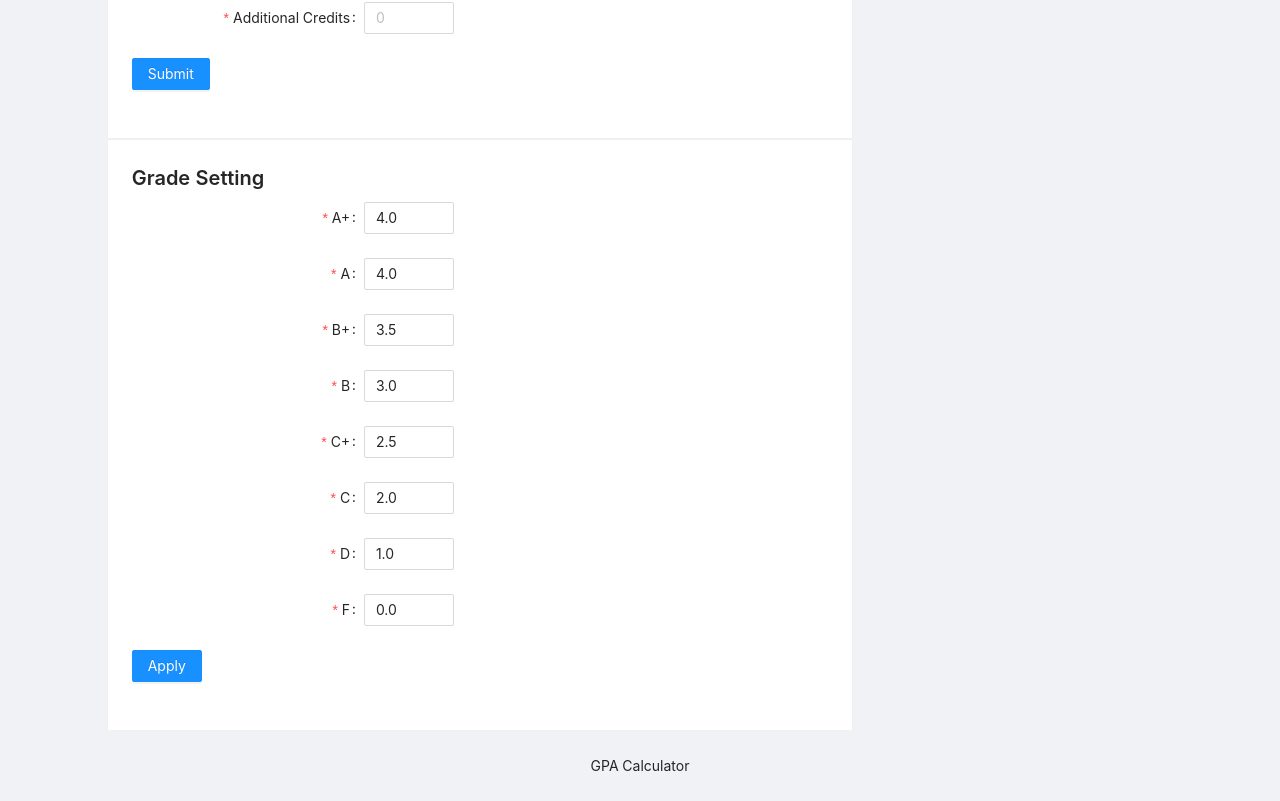
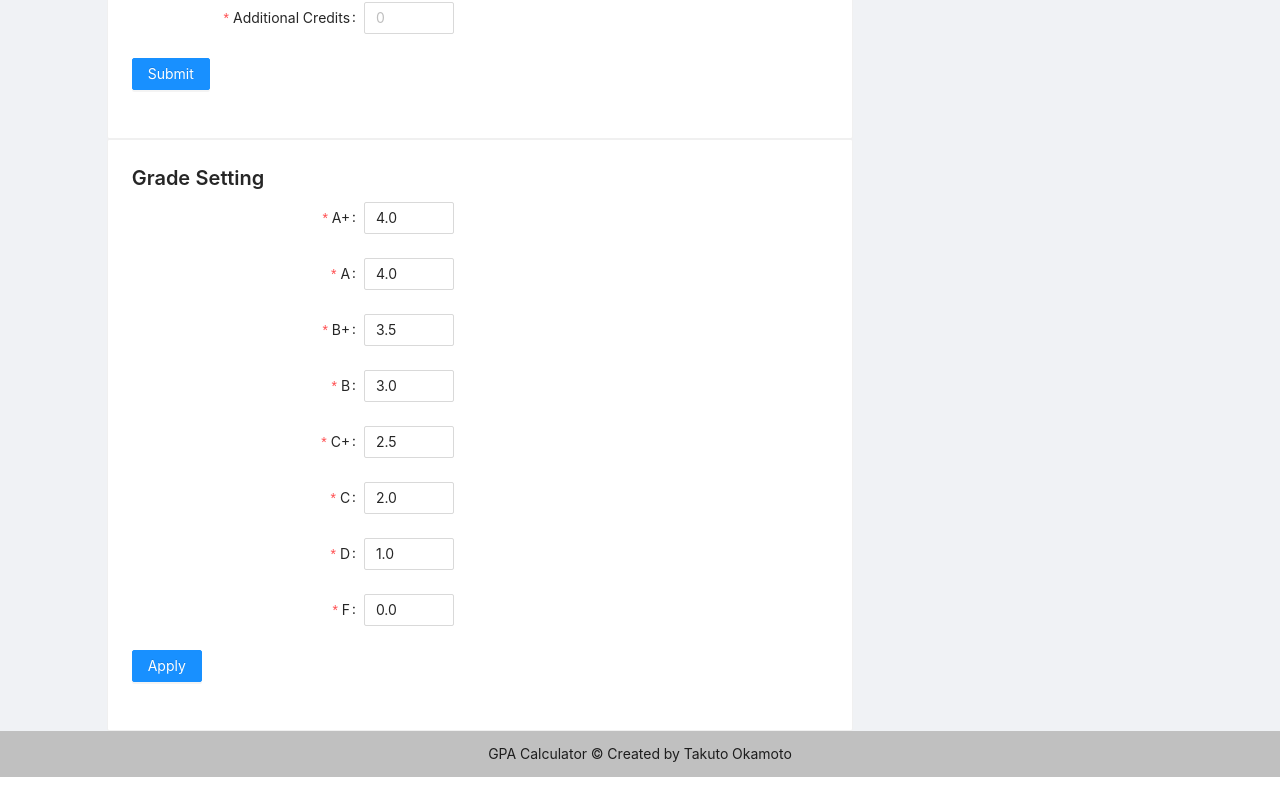
Before and after one commit to Okamon0427/gpa-calculator, a React (Create React App) app: page / in a window 1280 px wide. Shown: the part 687-1488 px from the top of the page. After the commit the page ends 1464 px from the top, so only its background shows below. Built offline with nearby package versions, Linux system fonts and the light colour scheme.

Commit message:
Fixed small bag

```diff
--- a/public/index.html
+++ b/public/index.html
@@ -9,7 +9,7 @@
       name="description"
       content="Web site created using create-react-app"
     />
-    <!-- <link rel="apple-touch-icon" href="%PUBLIC_URL%/logo192.png" /> -->
+    <link rel="apple-touch-icon" href="%PUBLIC_URL%/logo192.png" />
     <!--
       manifest.json provides metadata used when your web app is installed on a
       user's mobile device or desktop. See https://developers.google.com/web/fundamentals/web-app-manifest/
--- a/src/components/Layout.tsx
+++ b/src/components/Layout.tsx
@@ -14,7 +14,9 @@ const useStyles = createUseStyles({
     marginTop: '64px'
   },
   footer: {
-    textAlign: 'center'
+    textAlign: 'center',
+    padding: '12px 50px',
+    backgroundColor: '#C0C0C0'
   }
 });
 
@@ -30,7 +32,7 @@ const LayoutComponent: React.FC = ({ children }) => {
         {children}
       </Content>
       <Footer className={classes.footer}>
-        GPA Calculator
+        GPA Calculator &#169; Created by Takuto Okamoto
       </Footer>
       <BackTop visibilityHeight={200} />
     </Layout>
```
Also changed, not shown: public/logo192.png (added).
